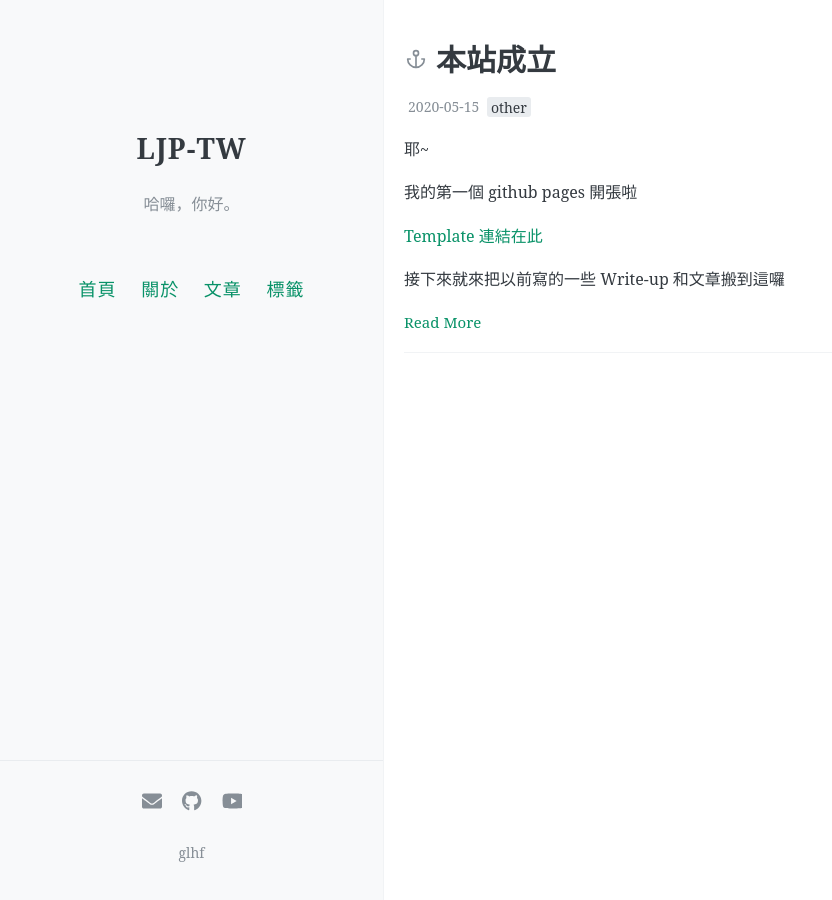
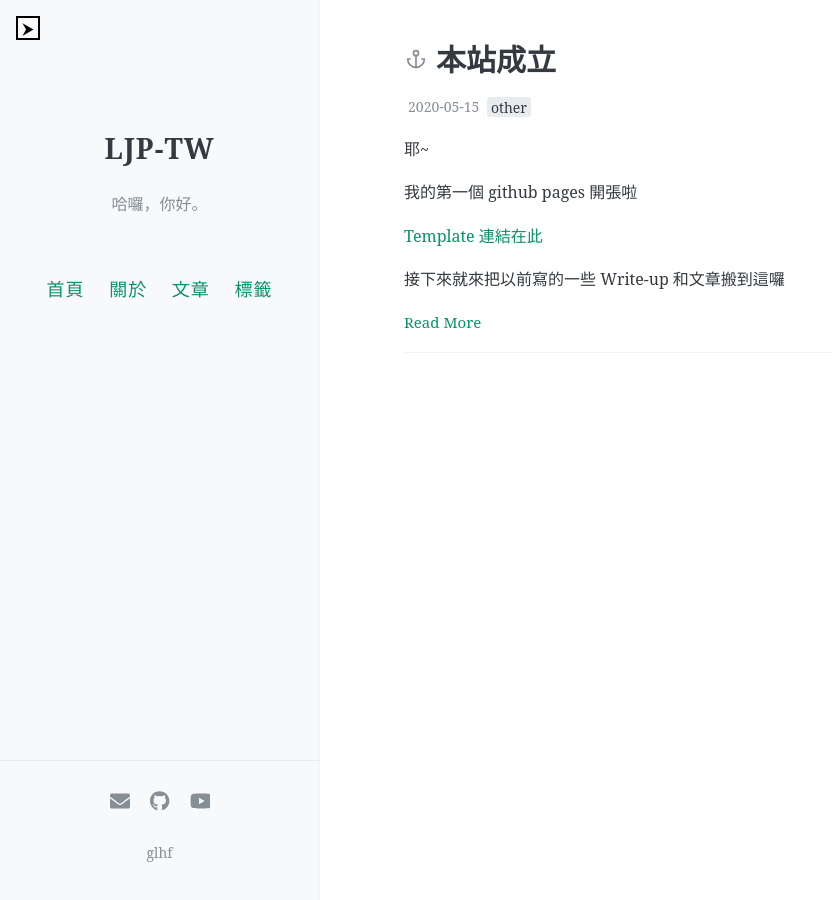
Before and after one commit to LJP-TW/blog, a Jekyll site: the page built from index.html, in a window 1280 px wide. Shown: the whole page, without its empty margins (0-832 px from the left). Built offline with Jekyll 4.4.1, drawn with Linux system fonts in a browser that asks for light colours; the list of posts is cut into pages by our own code; comment, search, counter and statistics services are not loaded.

Commit message:
Add nav taggle

```diff
--- a/_includes/nav.html
+++ b/_includes/nav.html
@@ -1,3 +1,5 @@
+<input type="checkbox" id="wrapper-sidebar-toggle-cb" class="hide">
+<label class="wrapper-sidebar-toggle" for="wrapper-sidebar-toggle-cb">⮞</label>
 <div class="wrapper-sidebar">
   <header class="sidebar clearfix">
     <div class="site-info">
--- a/style.scss
+++ b/style.scss
@@ -319,8 +319,37 @@
 // .sidebar
 //
 
+.wrapper-sidebar-toggle {
+  position: absolute;
+  left: 1rem;
+  top: 1rem;
+  border: 2px solid #000;
+  width: 1.5rem;
+  height: 1.5rem;
+  color: #000;
+  text-align: center;
+  line-height: 1.3rem;
+  z-index: 30;
+  cursor: pointer;
+
+  -webkit-user-select: none;  /* Chrome all / Safari all */
+  -moz-user-select: none;     /* Firefox all */
+  -ms-user-select: none;      /* IE 10+ */
+  user-select: none;
+
+  @include mobile {
+    left: unset;
+    right: 1rem;
+  }
+}
+
+.wrapper-sidebar-toggle:hover {
+  background-color: #000;
+  color: #fff;
+}
+
 .wrapper-sidebar {
-  width: 30%;
+  width: 25%;
 	-webkit-background-size: cover;
 	background-size: cover;
 	background-color: $background-color;
@@ -331,13 +360,110 @@
 	z-index: 4;
   border-right: 1px solid $divider-color;
 
+  -webkit-user-select: none;  /* Chrome all / Safari all */
+  -moz-user-select: none;     /* Firefox all */
+  -ms-user-select: none;      /* IE 10+ */
+  user-select: none;
+
   @include mobile {
+    float: none;
     width: 100%;
     height: auto;
     padding-bottom: 24px;
     position: relative;
     border-bottom: 1px solid $divider-color;
     border-right: 0;
+  }
+}
+
+#wrapper-sidebar-toggle-cb {
+  display: none;
+}
+
+#wrapper-sidebar-toggle-cb:checked ~ .wrapper-sidebar {
+  width: 25%;
+  overflow: hidden;
+
+  -moz-animation: slide-horizon-out 0.7s ease 0s forwards;
+  -webkit-animation: slide-horizon-out 0.7s ease 0s forwards;
+  -o-animation: slide-horizon-out 0.7s ease 0s forwards;
+  -ms-animation: slide-horizon-out 0.7s ease 0s forwards;
+  animation: slide-horizon-out 0.7s ease 0s forwards;
+
+  @include mobile {
+    width: 100%;
+    height: auto;
+
+    -moz-animation: slide-vertical-out 0.7s linear 0s forwards;
+    -webkit-animation: slide-vertical-out 0.7s linear 0s forwards;
+    -o-animation: slide-vertical-out 0.7s linear 0s forwards;
+    -ms-animation: slide-vertical-out 0.7s linear 0s forwards;
+    animation: slide-vertical-out 0.7s linear 0s forwards;
+  }
+}
+
+@-moz-keyframes slide-horizon-out /* Firefox */
+{
+  to {width: 0;}
+}
+
+@-webkit-keyframes slide-horizon-out /* Safari and Chrome */
+{
+  to {width: 0;}
+}
+
+@-o-keyframes slide-horizon-out /* Opera */
+{
+  to {width: 0;}
+}
+
+@-ms-keyframes slide-horizon-out /* IE10 */
+{
+  to {width: 0;}
+}
+
+@keyframes slide-horizon-out
+{
+  to {width: 0;}
+}
+
+@-moz-keyframes slide-vertical-out /* Firefox */
+{
+  to {
+    height: 0;
+    padding-bottom: 0;
+  }
+}
+
+@-webkit-keyframes slide-vertical-out /* Safari and Chrome */
+{
+  to {
+    height: 0;
+    padding-bottom: 0;
+  }
+}
+
+@-o-keyframes slide-vertical-out /* Opera */
+{
+  to {
+    height: 0;
+    padding-bottom: 0;
+  }
+}
+
+@-ms-keyframes slide-vertical-out /* IE10 */
+{
+  to {
+    height: 0;
+    padding-bottom: 0;
+  }
+}
+
+@keyframes slide-vertical-out
+{
+  to {
+    height: 0;
+    padding-bottom: 0;
   }
 }
 
@@ -540,7 +666,7 @@
   overflow-y: auto;
 
   &:before{
-    content:"目录";
+    content:"目錄";
     margin: 0 0 1em 1em;
     font-weight: 700;
     font-size: 1.2em;
```
